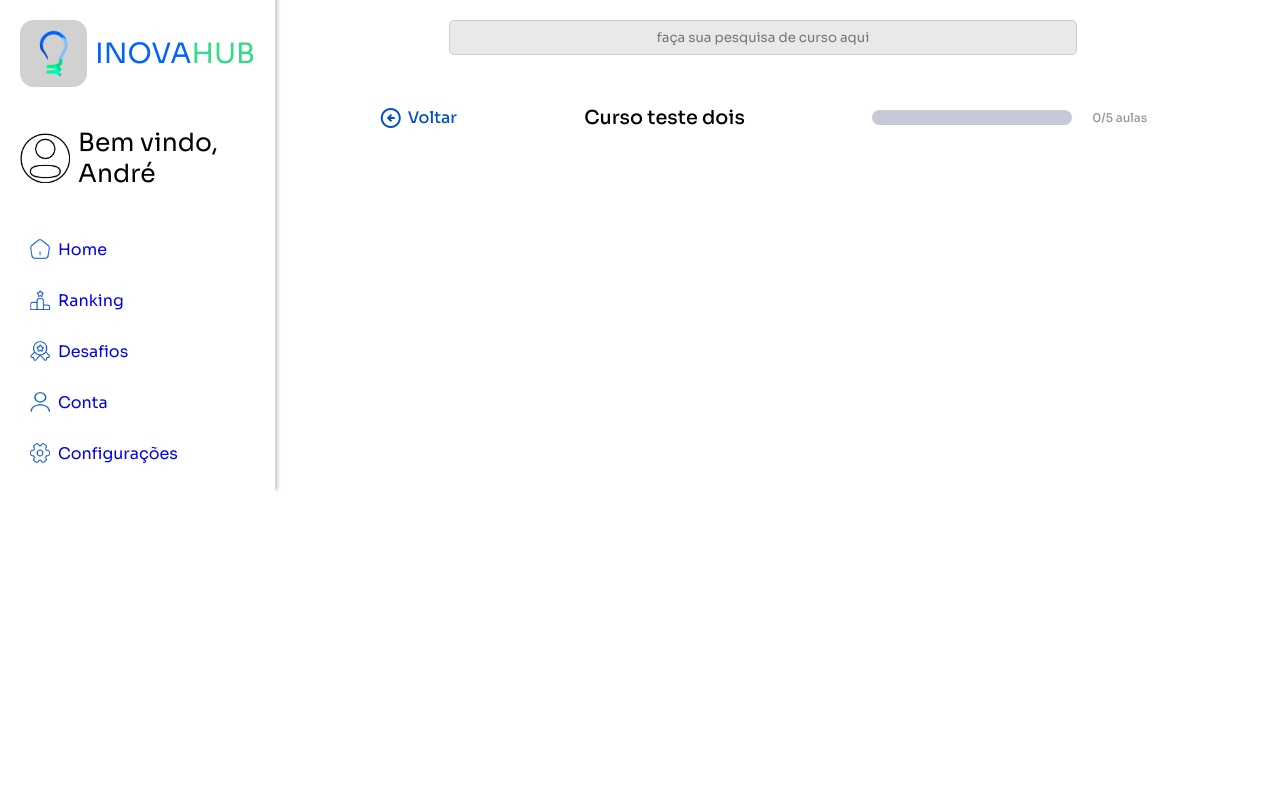
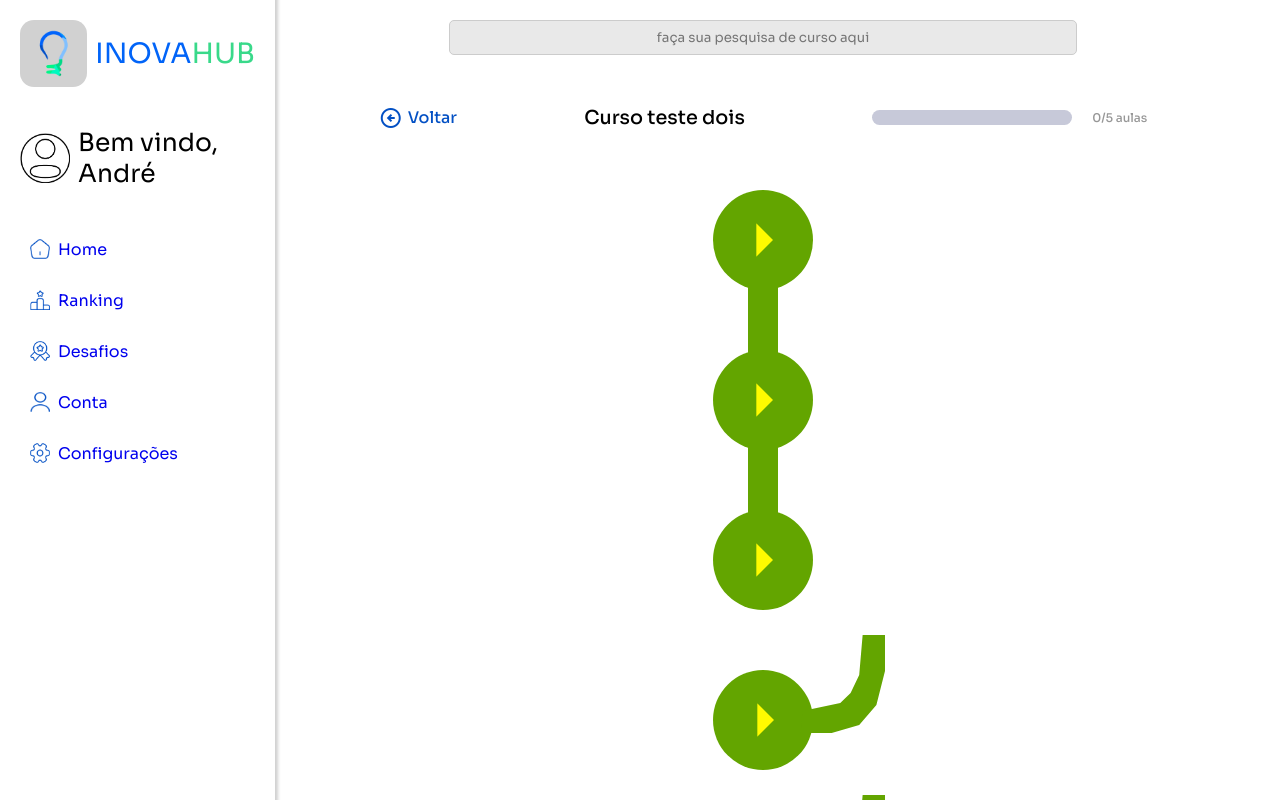
Before and after one commit to joav12/inovaHub, an Angular app: page /roadmap/curso-teste-dois in a window 1280 px wide. Shown: the top 800 px of the page. Built offline with nearby package versions, Linux system fonts and the light colour scheme.

Commit message:
roadmap com as aulas começado

```diff
--- a/src/app/components/roadmap/roadmap.component.html
+++ b/src/app/components/roadmap/roadmap.component.html
@@ -11,4 +11,34 @@
             <p>0/{{course.aulas.length}} aulas</p>
         </div>
     </header>
+
+    <div class="roadmap">
+        <div *ngFor="let data of course.aulas; index as i">
+          <div *ngIf="course.aulas.length <= 3">
+            <a href="">
+              <div class="class-ball">
+                <div class="ball-path" *ngIf="course.aulas[i+1]"></div>
+
+                <span class="material-symbols-outlined btn-play">
+                  arrow_right
+                </span>
+              </div>
+            </a>
+          </div>
+
+          <div *ngIf="course.aulas.length > 3 && course.aulas.length <= 6">
+            <a href="">
+              <div [ngClass]="i >= course.aulas.length - 3 ? 'class-ball' : 'class-ball-curve'" >
+                <div class="ball-path" *ngIf="course.aulas[i+1] && i >= course.aulas.length - 3"></div>
+                <div class=" ball-path-curve-top" *ngIf="i < course.aulas.length - 3"></div>
+
+
+                <span class="material-symbols-outlined">
+                  arrow_right
+                  </span>
+              </div>
+            </a>
+          </div>
+        </div>
+    </div>
 </div>
--- a/src/app/components/roadmap/roadmap.component.scss
+++ b/src/app/components/roadmap/roadmap.component.scss
@@ -4,6 +4,7 @@
     justify-content: space-around;
     align-items: center;
     font-weight: 500;
+    margin-bottom: 60px;
 
     .btn-voltar{
       display: flex;
@@ -33,4 +34,60 @@
       }
     }
   }
+
+  .roadmap{
+    width: 100%;
+    display: flex;
+    flex-direction: column-reverse;
+    justify-content: center;
+    align-items: center;
+
+    a{ text-decoration: none; color: #fffb00; }
+
+    .class-ball, .class-ball-curve{
+      display: flex;
+      width: 100px;
+      height: 100px;
+      background-color: rgb(99, 165, 0);
+      margin-bottom: 60px;
+      border-radius: 100%;
     }
+
+    .class-ball{
+      flex-direction: column;
+      justify-content: center;
+      align-items: center;
+
+      .ball-path{
+        width: 30px;
+        height: 80px;
+        background-color: rgb(99, 165, 0);
+        margin-top: -80px;
+      }
+
+      span{
+        font-size: 5rem;
+      }
+    }
+
+    .class-ball-curve{
+      flex-direction: row;
+      align-items: center;
+
+      .ball-path-curve-top{
+        background-color: rgb(99, 165, 0);
+        height: 200px;
+        width: 172px;
+        transition: 0.2s ease;
+        clip-path: polygon(31% 51%, 49% 51%, 48% 62%, 26% 66%, 20% 71%, 15% 80%, 13% 100%, 0 100%, 0 82%, 5% 65%, 15% 55%);
+        rotate: 180deg;
+        margin-right: -161px;
+        margin-bottom: -30px;
+      }
+
+      span{
+        font-size: 5rem;
+      }
+    }
+  }
+}
--- a/src/app/components/roadmap/roadmap.component.ts
+++ b/src/app/components/roadmap/roadmap.component.ts
@@ -1,5 +1,6 @@
 import { Component } from '@angular/core';
 import { ActivatedRoute, Router } from '@angular/router';
+import { CommonModule } from '@angular/common';
 
 //Mesma importação da home
 import mockData from "../../mocks/cursos-mock.json"
@@ -7,14 +8,17 @@ import mockData from "../../mocks/cursos-mock.json"
 @Component({
   selector: 'app-roadmap',
   standalone: true,
-  imports: [],
+  imports: [CommonModule],
   templateUrl: './roadmap.component.html',
   styleUrl: './roadmap.component.scss'
 })
 export class RoadmapComponent {
   constructor(private route: ActivatedRoute, private router: Router) {
     //Mesma explicação encontrada na search-bar
-    this.router.events.subscribe((val: any) => this.pegaNomeCursoURL())
+    this.router.events.subscribe((val: any) =>{
+      this.especifcCourse()
+      this.pegaNomeCursoURL()
+    })
   }
 
   public courseName: any
@@ -33,8 +37,4 @@ export class RoadmapComponent {
   pegaNomeCursoURL(){
     this.courseName = this.route.snapshot.paramMap.get('curso');
   }
-
-  ngOnInit(): void {
-    this.especifcCourse()
-  }
 }
```
Lines whose indentation alone changed are shown as unchanged.
